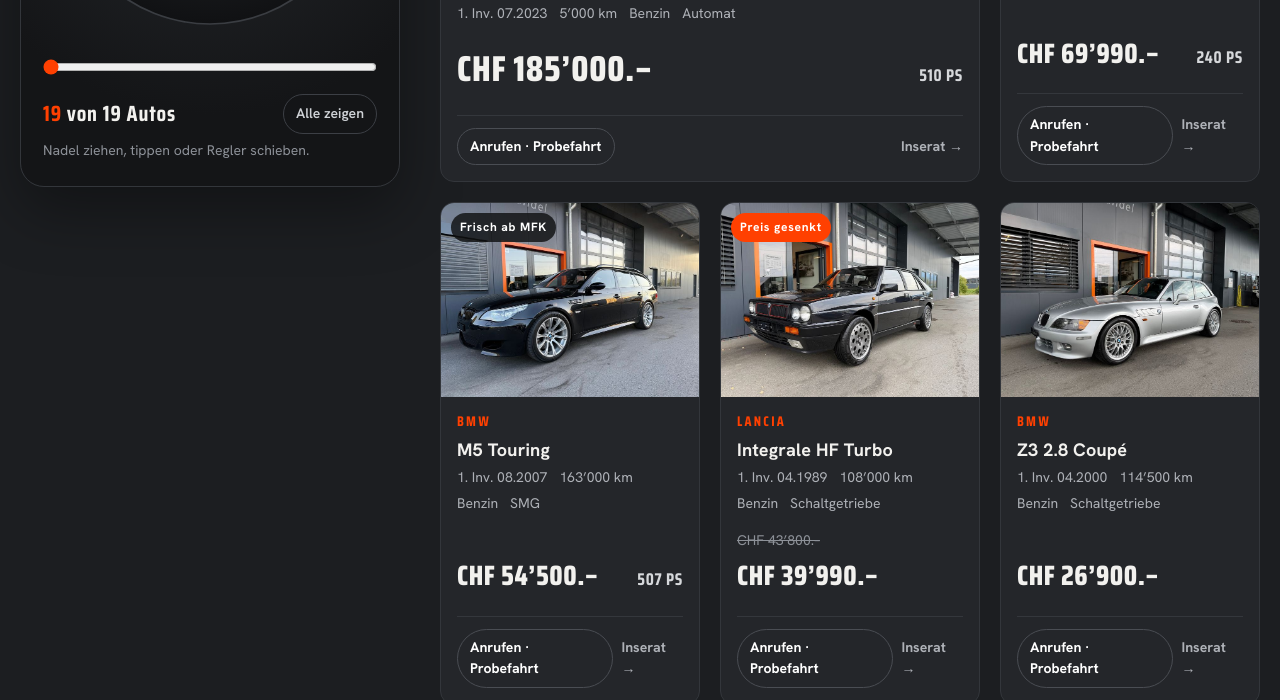
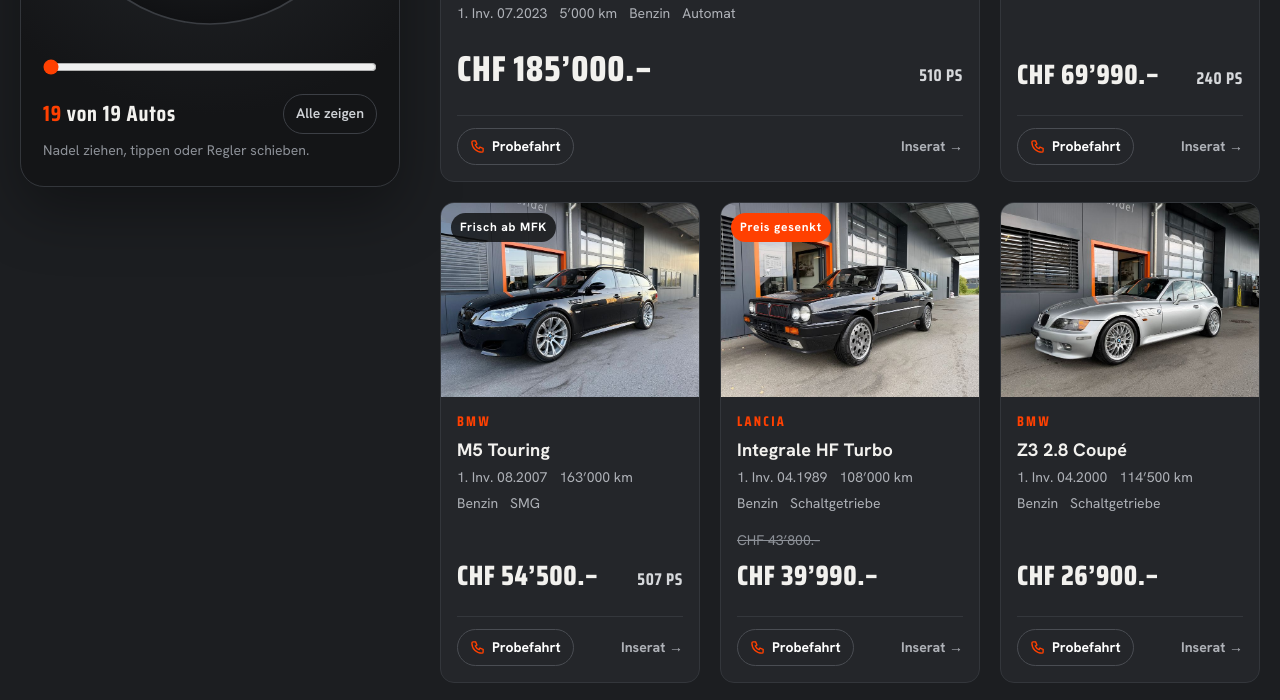
Before and after one commit to julia-mirku/bergerspeed-muster, a plain HTML site: page index.html in a window 1280 px wide. Shown: the part 1420-2120 px from the top of the page. Drawn offline with Linux system fonts and the light colour scheme.

Commit message:
Add files via upload

```diff
--- a/index.html
+++ b/index.html
@@ -203,7 +203,8 @@ html{scroll-padding-top:76px}
 .auto h3 a{color:inherit;text-decoration:none}
 .auto .ganz::after{content:"";position:absolute;inset:0;z-index:1}
 .auto .aktion{position:relative;z-index:2;display:flex;justify-content:space-between;align-items:center;gap:8px;margin-top:12px;padding-top:12px;border-top:1px solid #34373c;font-size:14px;font-weight:700}
-.auto .anruf{color:#fff;text-decoration:none;padding:7px 12px;border-radius:999px;border:1.5px solid #4a4d53;transition:border-color .2s, box-shadow .2s}
+.auto .anruf svg{width:15px;height:15px;color:var(--orange)}
+.auto .anruf{display:inline-flex;align-items:center;gap:7px;white-space:nowrap;color:#fff;text-decoration:none;padding:7px 12px;border-radius:999px;border:1.5px solid #4a4d53;transition:border-color .2s, box-shadow .2s}
 .auto .inserat{color:#AEB1B7}
 @media (hover:hover){.ready .auto.live .anruf:hover{border-color:var(--orange);box-shadow:0 0 0 3px rgba(255,64,1,.18)}}
 @media (min-width:1200px){.auto.gross{grid-column:span 2}.auto.gross .foto{aspect-ratio:16/9}.auto.gross h3{font-size:24px}.auto.gross .preis b{font-size:36px}}
@@ -665,7 +666,7 @@ box.innerHTML=AUTOS.map(function(a){
     (badges?'<div class="marken">'+badges+'</div>':'')+
     '<div class="info"><div class="marke">'+a.m+'</div><h3><a class="ganz" href="https://www.autoscout24.ch/de/d/'+a.s+'-'+a.id+'" target="_blank" rel="noopener">'+a.t+'</a></h3><div class="daten">'+daten+'</div>'+
     '<div class="preis"><b>CHF '+chf(a.p)+'.–</b>'+(a.alt?'<s>CHF '+chf(a.alt)+'.–</s>':'')+(a.ps?'<span class="ps">'+a.ps+' PS</span>':'')+'</div>'+
-    '<div class="aktion"><a class="anruf" href="tel:+41717500505">Anrufen · Probefahrt</a><span class="inserat">Inserat →</span></div></div></article>';
+    '<div class="aktion"><a class="anruf" href="tel:+41717500505" aria-label="Anrufen für eine Probefahrt"><svg viewBox="0 0 24 24" fill="none" stroke="currentColor" stroke-width="2.2"><path d="M5 3h4l2 5-2.5 1.5a11 11 0 0 0 6 6L16 13l5 2v4a2 2 0 0 1-2 2A16 16 0 0 1 3 5a2 2 0 0 1 2-2"/></svg>Probefahrt</a><span class="inserat">Inserat&nbsp;→</span></div></div></article>';
 }).join('');
 
 /* ---------- Erscheinen (einmal), danach "live" für Hover ---------- */
```
